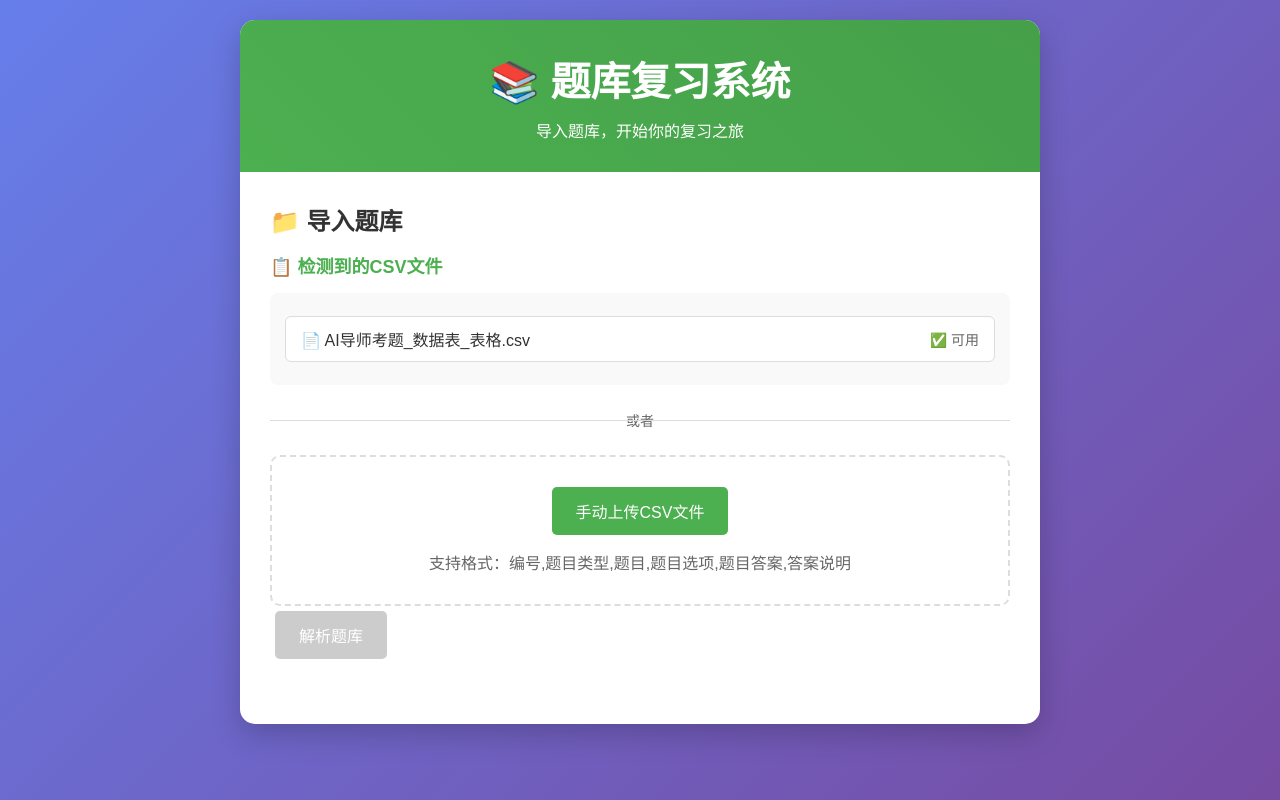
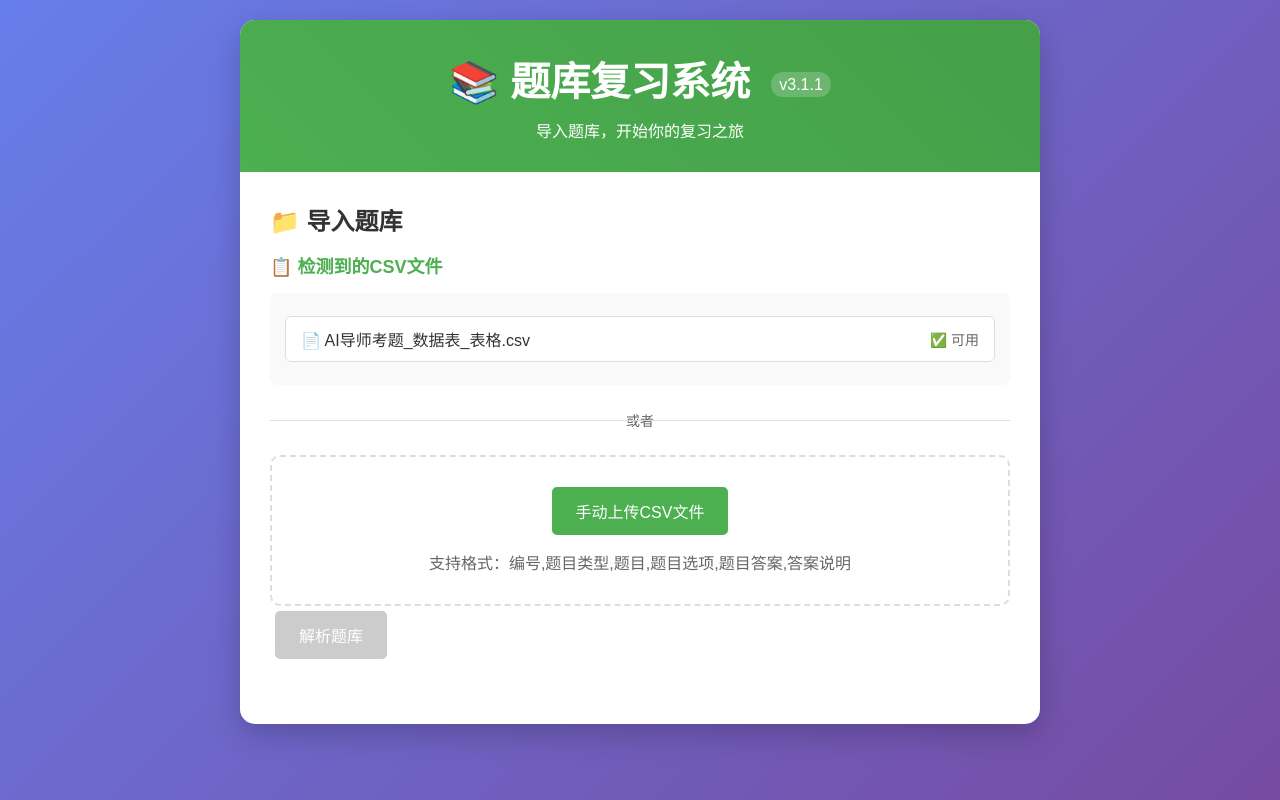
Before and after one commit to Atomyi1412/Atomyi1412.github.io, a plain HTML site: page index.html in a window 1280 px wide. Drawn offline with Linux system fonts and the light colour scheme.

Commit message:
V3.1.1 增加版本号显示

```diff
--- a/index.html
+++ b/index.html
@@ -68,6 +68,16 @@
         .header h1 {
             font-size: 2.5em;
             margin-bottom: 10px;
+        }
+
+        .version-tag {
+            font-size: 0.4em;
+            background: rgba(255, 255, 255, 0.2);
+            padding: 4px 8px;
+            border-radius: 12px;
+            margin-left: 10px;
+            font-weight: normal;
+            vertical-align: middle;
         }
 
         .content {
@@ -1297,7 +1307,7 @@
 <body>
     <div class="container">
         <div class="header">
-            <h1>📚 题库复习系统</h1>
+            <h1>📚 题库复习系统 <span id="version-display" class="version-tag"></span></h1>
             <p>导入题库，开始你的复习之旅</p>
         </div>
 
@@ -1563,6 +1573,9 @@
     <script>
         class QuestionBank {
             constructor() {
+                // 版本信息
+                this.version = "v3.1.1"; // 可手动修改版本号
+
                 this.questions = [];
                 this.allQuestions = []; // 保存完整的题目列表
                 this.currentQuestionIndex = 0;
@@ -1582,6 +1595,7 @@
 
                 this.initEventListeners();
                 this.detectCSVFiles(); // 自动检测CSV文件
+                this.displayVersion(); // 显示版本号
             }
 
             initEventListeners() {
@@ -1706,6 +1720,14 @@
                     document.getElementById('file-info').classList.remove('hidden');
                     document.getElementById('file-info').querySelector('p').textContent = '文件已选择，点击下方按钮解析题库';
                     document.getElementById('parseBtn').disabled = false;
+                }
+            }
+
+            displayVersion() {
+                // 在页面上显示版本号
+                const versionElement = document.getElementById('version-display');
+                if (versionElement) {
+                    versionElement.textContent = this.version;
                 }
             }
 
```
